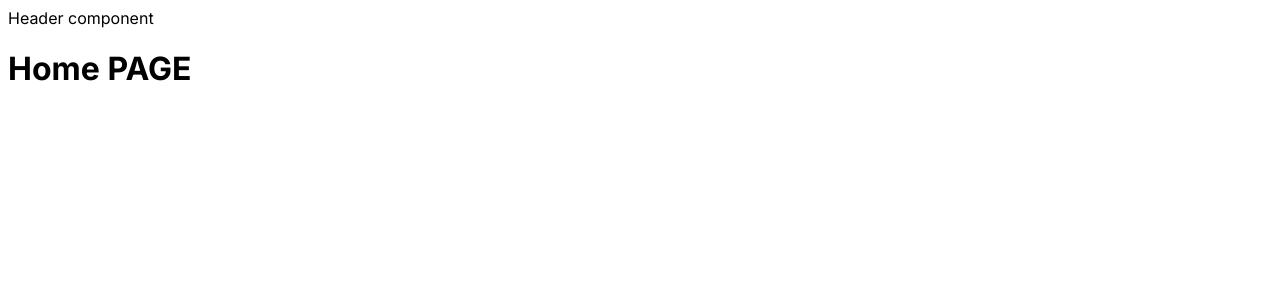
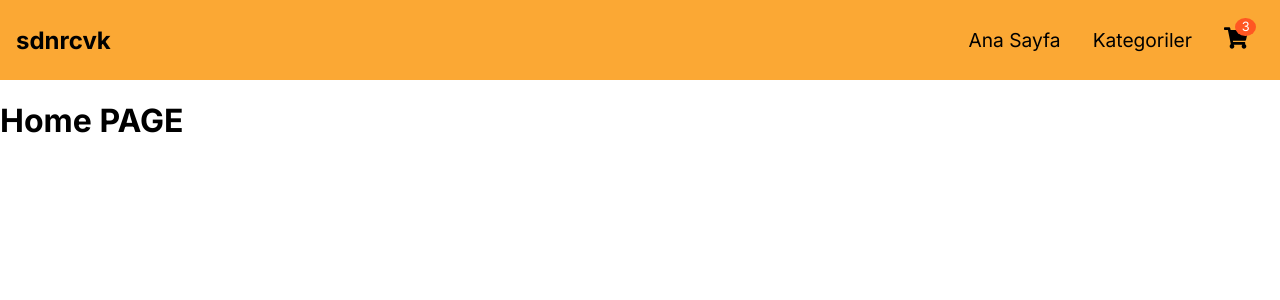
Before and after one commit to sdnrcvk/CommerceLab-Next-Task, a Next.js app: page / in a window 1280 px wide. Shown: the top 300 px of the page. Built offline with nearby package versions, Linux system fonts and the light colour scheme.

Commit message:
feat: design header component

```diff
--- a/package.json
+++ b/package.json
@@ -12,9 +12,11 @@
     "next": "14.1.3",
     "react": "^18",
     "react-dom": "^18",
+    "react-icons": "^5.0.1",
     "react-redux": "^9.1.0",
     "redux": "^5.0.1",
-    "sass": "^1.72.0"
+    "sass": "^1.72.0",
+    "styled-components": "^6.1.8"
   },
   "devDependencies": {
     "@types/node": "^20",
--- a/src/app/components/Header/index.tsx
+++ b/src/app/components/Header/index.tsx
@@ -1,5 +1,166 @@
-export default function Header() {
-    return (
-        <header>Header component</header>
-    );
+"use client";
+import React, { useState } from 'react';
+import styled from 'styled-components';
+import { FaShoppingCart } from "react-icons/fa";
+import Link from 'next/link';
+
+interface DropdownContentProps {
+  open: boolean;
+}
+
+const HeaderContainer = styled.header`
+  display: flex;
+  justify-content: space-between;
+  align-items: center;
+  background-color: #FBA834;
+  height: 5rem;
+`;
+
+const Logo = styled.div`
+  display: flex;
+  align-items: center;
+  height: 5rem;
+  margin-left: 1rem;
+`;
+
+const LogoText = styled.span`
+  font-weight: bold;
+  font-size: 1.5rem;
+  cursor: pointer;
+`;
+
+const Nav = styled.nav`
+  display: flex;
+  align-items: center;
+  height: 5rem;
+  margin-right: 1rem;
+`;
+
+const NavItem = styled.div`
+  padding: 0.5rem 1rem;
+  color: #333;
+  text-decoration: none;
+  font-size: 1.2rem;
+  border-bottom: none;
+  position: relative;
+`;
+
+const DropdownMenu = styled.div`
+  position: relative;
+  cursor: pointer;
+`;
+
+const DropdownContent = styled.div<DropdownContentProps>`
+  display: ${({ open }) => (open ? 'block' : 'none')};
+  position: absolute;
+  background-color: #fff;
+  box-shadow: 0 4px 8px rgba(0, 0, 0, 0.1);
+  z-index: 1;
+  width: 150px;
+  margin-top:0.2rem;
+`;
+
+const DropdownItem = styled.a`
+  display: block;
+  padding: 0.5rem 1rem;
+  color: #333;
+  text-decoration: none;
+  font-size: 1rem;
+
+  &:hover {
+    background-color: #f0f0f0;
   }
+`;
+
+const CartIcon = styled.div`
+  position: relative;
+  cursor: pointer;
+`;
+
+const CartCount = styled.span`
+  position: absolute;
+  top: -8px;
+  right: -8px;
+  background-color: #ff5722;
+  color: #fff;
+  font-size: 0.8rem;
+  padding: 0.1rem 0.4rem;
+  border-radius: 50%;
+`;
+
+const StyledLink = styled(Link)`
+  text-decoration: none;
+  color: #000;
+
+  &:focus,
+  &:hover,
+  &:visited,
+  &:link,
+  &:active {
+    text-decoration: none;
+  }
+`;
+
+const NavItemLink = styled(Link)`
+  text-decoration: none;
+  color: #000;
+
+  &:focus,
+  &:hover,
+  &:visited,
+  &:link,
+  &:active {
+    text-decoration: none;
+  }
+
+  &:hover {
+    font-weight: bold;
+  }
+`;
+
+const Header = () => {
+  const [isMenuOpen, setIsMenuOpen] = useState(false);
+
+  const toggleMenu = () => {
+    setIsMenuOpen(!isMenuOpen);
+  };
+
+  const closeMenu = () => {
+    setIsMenuOpen(false);
+  };
+
+  return (
+    <HeaderContainer>
+      <Logo>
+        <StyledLink href="/">
+          <LogoText>sdnrcvk</LogoText>
+        </StyledLink>
+      </Logo>
+      <Nav>
+        <NavItem>
+          <NavItemLink href="/">Ana Sayfa</NavItemLink>
+        </NavItem>
+        <NavItem onMouseEnter={toggleMenu} onMouseLeave={closeMenu}>
+          <NavItemLink href="/#">Kategoriler</NavItemLink>
+          <DropdownMenu>
+            <DropdownContent open={isMenuOpen}>
+              <DropdownItem href="#kategori1">Kategori 1</DropdownItem>
+              <DropdownItem href="#kategori2">Kategori 2</DropdownItem>
+              <DropdownItem href="#kategori3">Kategori 3</DropdownItem>
+            </DropdownContent>
+          </DropdownMenu>
+        </NavItem>
+        <NavItem>
+          <StyledLink href="/cart">
+          <CartIcon>
+            <FaShoppingCart size={24} />
+            <CartCount>3</CartCount>
+          </CartIcon>
+          </StyledLink>
+        </NavItem>
+      </Nav>
+    </HeaderContainer>
+  );
+};
+
+export default Header;
--- a/src/app/globals.css
+++ b/src/app/globals.css
@@ -31,3 +31,7 @@ body {
     text-wrap: balance;
   }
 } */
+
+body{
+  margin: 0;
+}
```
Also changed, not shown: 1 other file (tests, documents, lock files or other folders).
